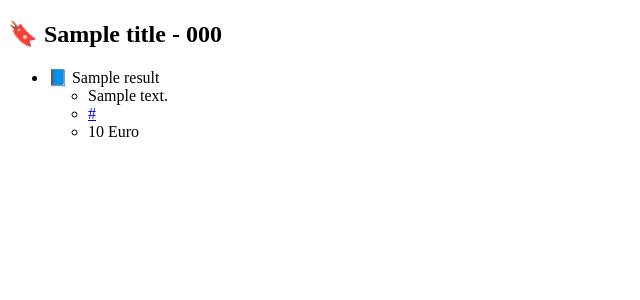
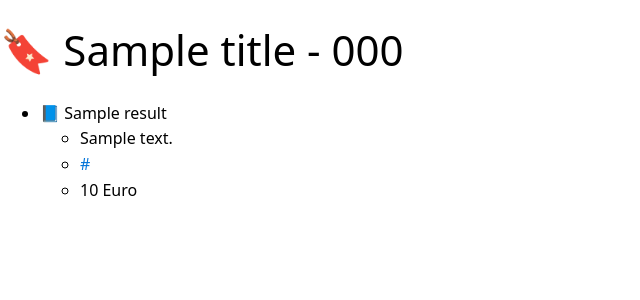
Before and after one commit to usedgoodreads/usedgoodreads, a Flask app: template app/usedgoodreads/templates/index.html in a window 1280 px wide. Shown: the top 300 px of the page, without its empty margins (0-640 px from the left). Run offline with Flask 2, Linux system fonts and the light colour scheme; the template is opened without the code that fills it: most values are stand-ins (such as "Sample title", 1, 10 or a date in 2020).

Commit message:
Adds basic frontend styling, closes #18

```diff
--- /dev/null
+++ b/app/usedgoodreads/static/basic.css
@@ -0,0 +1,104 @@
+/* https://github.com/vladocar/Basic.css */
+
+/* Basic.css  */
+
+* {box-sizing: border-box}
+
+:root{
+--sans:1em/1.6 system-ui, -apple-system, BlinkMacSystemFont, Segoe UI, Roboto, Oxygen, Ubuntu, Cantarell, Droid Sans, Helvetica Neue, Fira Sans, sans-serif;
+--mono:'Courier New', Courier, 'Ubuntu Mono', 'Liberation Mono', monospace;
+--c1:#0074d9;
+--c2:#eee;
+--c3:#fff;
+--c4:#000;
+--c5:#fff;
+--m1: 8px;
+--rc: 8px;
+}
+
+@media (prefers-color-scheme: dark) {
+    :root {
+      --c2:#333;
+      --c3:#1e1f20;
+      --c4:#fff;
+    }
+}
+
+html {
+    -ms-text-size-adjust: 100%;
+    -webkit-text-size-adjust: 100%;
+
+}
+
+/* General settings */
+
+body {
+    margin: 0;
+    font: var(--sans);
+    font-weight: 400;
+    font-style: normal;
+    text-rendering: optimizeLegibility;
+    -webkit-font-smoothing: antialiased;
+    background-color: var(--c3);
+    color: var(--c4);
+}
+img, iframe {border: none; max-width: 100%}
+
+a {color: var(--c1);  text-decoration:none}
+
+a:hover {color: var(--c1); text-decoration: underline}
+
+pre {font: 1em/1.6 var(--mono); background: var(--c2); padding: 1em; overflow: auto}
+
+code {font: 1em/1.6 var(--mono);}
+
+blockquote {border-left: 5px solid var(--c2); padding: 1em 1.5em; margin: 0}
+
+hr {border:0; border-bottom: 1px solid var(--c4)}
+
+ /* Headlines */
+
+h1,h2,h3,h4,h5,h6 {margin: 0.6em 0; font-weight: normal}
+
+h1 {font-size: 2.625em; line-height: 1.2}
+
+h2 {font-size: 1.625em; line-height: 1.2}
+
+h3 {font-size: 1.3125em; line-height: 1.24}
+
+h4 {font-size: 1.1875em; line-height: 1.23}
+
+h5,h6 {font-size: 1em; font-weight:bold}
+
+/* Table */
+
+table {border-collapse: collapse; border-spacing: 0; margin:1em 0}
+
+th, td {text-align: left; vertical-align: top; border: 1px solid; padding: 0.4em}
+
+thead,tfoot {background: var(--c2)}
+
+/* Rounded Corners*/
+
+pre,code,input,select,textarea,button,img {border-radius: var(--rc)}
+
+
+/* Forms */
+
+input, select, textarea {font-size: 1em; color:var(--c4); background: var(--c2); border: 0; padding: 0.6em}
+
+button, input[type=submit], input[type=reset], input[type="button"] { -webkit-appearance: none; font-size: 1em; display: inline-block; color: var(--c5); background: var(--c1);  border: 0; margin: 4px;  padding: 0.6em; cursor: pointer; text-align: center}
+
+button:hover, button:focus, input:hover, textarea:hover, select:hover {opacity: 0.8}
+
+/* Infinite Grid */
+
+section {display: flex; flex-flow: row wrap}
+
+[style*="--c:"], section>section, aside, article {flex:var(--c,1); margin:var(--m1)}
+
+/* Cards */
+
+article {background: var(--c2); border-radius: var(--rc); padding: 1em; box-shadow: 0px 1px 0px rgba(0,0,0,0.3)}
+
+[style*="--c:"]:first-child, section>section:first-child, article:first-child {margin-left:0}
--- /dev/null
+++ b/app/usedgoodreads/static/mobile.css
@@ -0,0 +1,7 @@
+/* https://github.com/vladocar/Basic.css */
+
+@media (max-width: 481px) {
+    body {font-size: 18px}
+    main,header,footer {width: calc(100% - 32px)}
+    section,article {flex:none; width:100%; margin-left: 0}
+}
--- a/app/usedgoodreads/templates/index.html
+++ b/app/usedgoodreads/templates/index.html
@@ -4,12 +4,14 @@
     <meta charset='utf-8' />
     <title>🔖 Used Good Reads</title>
     <meta name='viewport' content='initial-scale=1,maximum-scale=1,user-scalable=no' />
+    <link rel='stylesheet' href='{{ url_for("static", filename="basic.css") }}'>
+    <link rel='stylesheet' href='{{ url_for("static", filename="mobile.css") }}'>
     <style>
     </style>
   </head>
   <body>
   {% if isbn and title %}
-    <h2>🔖 {{ title }} - {{ isbn }}</h2>
+    <h1>🔖 {{ title }} - {{ isbn }}</h1>
   {% elif status %}
     <h1> {{ status }} </h1>
   {% else %}
```
